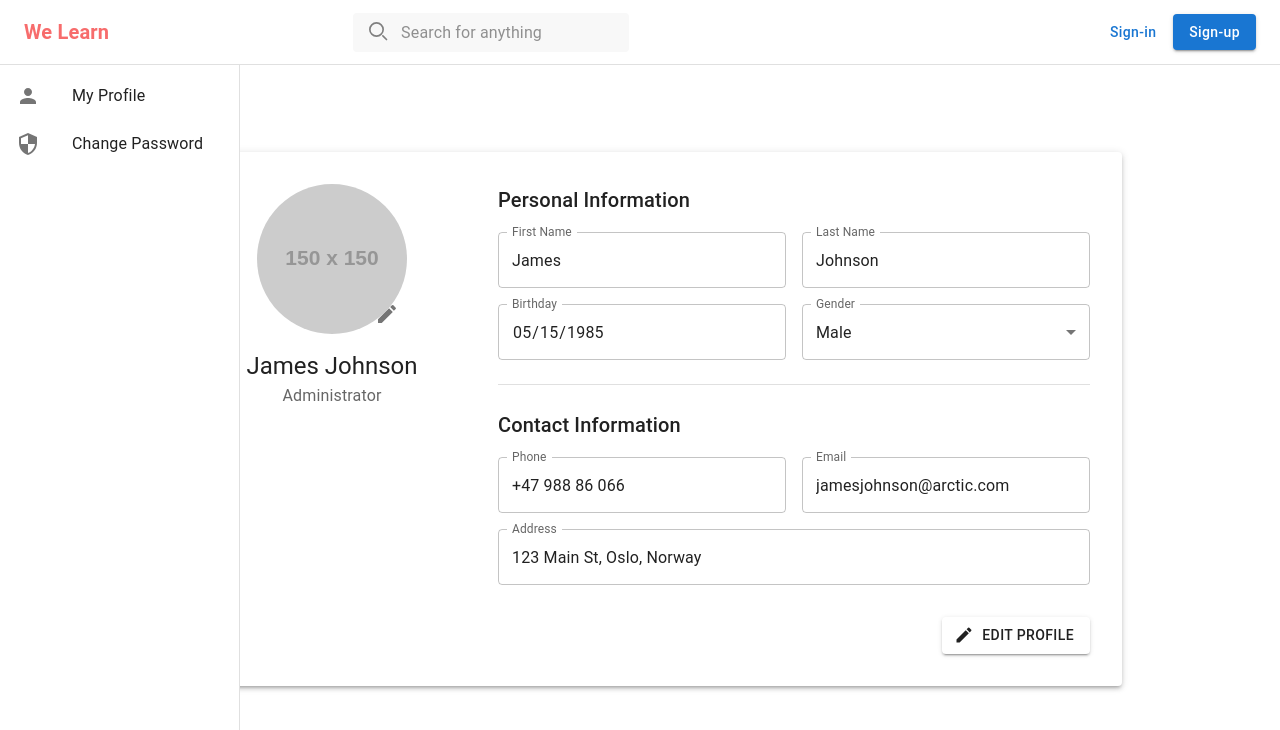
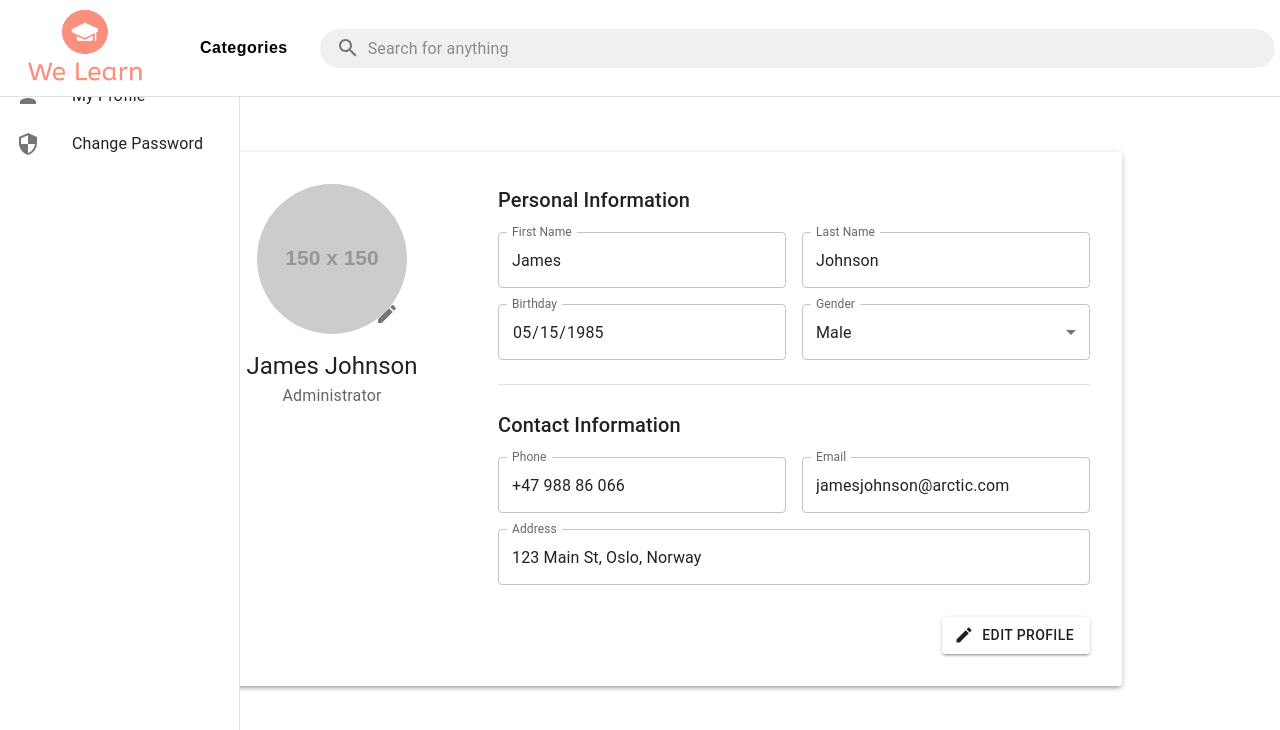
Before and after one commit to ThanhNhan03/We-Learn, a React (Vite) app in the folder client-app/: page /user/profile in a window 1280 px wide. Shown: the top 730 px of the page. Built offline with nearby package versions, Linux system fonts and the light colour scheme.

Commit message:
Updated UI for User HomePage

```diff
--- a/client-app/package.json
+++ b/client-app/package.json
@@ -23,6 +23,7 @@
     "react-icons": "^5.3.0",
     "react-router-dom": "^6.26.2",
     "react-toastify": "^10.0.5",
+    "reactstrap": "^9.2.3",
     "yup": "^1.4.0"
   },
   "devDependencies": {
--- a/client-app/src/components/Navbar/Navbar.jsx
+++ b/client-app/src/components/Navbar/Navbar.jsx
@@ -1,25 +1,34 @@
-import React, { useContext, useState } from 'react';
+import  { useContext, useState } from 'react';
 import { UserContext } from '../../contexts/UserContext';
 import { IoMdMenu } from "react-icons/io";
 import { motion } from "framer-motion";
 import { AppBar, Toolbar, Typography, Button, IconButton, Menu, MenuItem, Box, InputBase, Avatar, Divider } from '@mui/material';
 import { styled } from '@mui/system';
 import { useNavigate } from "react-router-dom";
+import SearchIcon from '@mui/icons-material/Search';
+import { ThemeProvider, createTheme } from '@mui/material/styles';
+import { Popover } from '@mui/material';
+import logo from '../../assets/logo.png';
+import ArrowDropDownIcon from '@mui/icons-material/ArrowDropDown';
+
+// Create a theme instance
+const theme = createTheme();
 
 const NavbarMenu = [];
 
 // Custom styled components
 const Search = styled('div')(({ theme }) => ({
   position: 'relative',
-  borderRadius: theme.shape.borderRadius,
-  backgroundColor: '#f8f8f8',
+  borderRadius: '50px', // Make it more rounded
+  backgroundColor: '#F0F0F0', // Light gray background
   '&:hover': {
-    backgroundColor: '#e8e8e8',
+    backgroundColor: '#E0E0E0', // Slightly darker on hover
   },
+  marginRight: theme.spacing(2),
   marginLeft: 0,
   width: '100%',
   [theme.breakpoints.up('sm')]: {
-    marginLeft: theme.spacing(1),
+    marginLeft: theme.spacing(3),
     width: 'auto',
   },
 }));
@@ -32,6 +41,7 @@ const SearchIconWrapper = styled('div')(({ theme }) => ({
   display: 'flex',
   alignItems: 'center',
   justifyContent: 'center',
+  color: '#757575', // Gray color for the icon
 }));
 
 const StyledInputBase = styled(InputBase)(({ theme }) => ({
@@ -39,15 +49,31 @@ const StyledInputBase = styled(InputBase)(({ theme }) => ({
   '& .MuiInputBase-input': {
     padding: theme.spacing(1, 1, 1, 0),
     paddingLeft: `calc(1em + ${theme.spacing(4)})`,
+    transition: theme.transitions.create('width'),
     width: '100%',
+    [theme.breakpoints.up('md')]: {
+      width: '100ch', // Increase width on larger screens
+    },
   },
 }));
+
+const categories = [
+  { id: 1, name: 'Technology', path: '/categories/technology' },
+  { id: 2, name: 'Business', path: '/categories/business' },
+  { id: 3, name: 'Science', path: '/categories/science' },
+  { id: 4, name: 'Art', path: '/categories/art' },
+];
 
 const Navbar = () => {
   const { User, logout } = useContext(UserContext);
   const navigate = useNavigate();
   const [userAnchorEl, setUserAnchorEl] = useState(null);
   const [mobileAnchorEl, setMobileAnchorEl] = useState(null);
+  const [categoryAnchorEl, setCategoryAnchorEl] = useState(null);
+  const [categoryOpen, setCategoryOpen] = useState(false);
+  const [isCategoryHovered, setIsCategoryHovered] = useState(false);
+  const [learningPathAnchorEl, setLearningPathAnchorEl] = useState(null);
+  const [isLearningPathHovered, setIsLearningPathHovered] = useState(false);
 
   const handleLogout = () => {
     logout();
@@ -70,68 +96,165 @@ const Navbar = () => {
     setMobileAnchorEl(null);
   };
 
+  const handleCategoryOpen = (event) => {
+    setCategoryAnchorEl(event.currentTarget);
+    setIsCategoryHovered(true);
+  };
+
+  const handleCategoryClose = () => {
+    setCategoryAnchorEl(null);
+    setIsCategoryHovered(false);
+  };
+
   const handleNavigateHome = () => {
     navigate('/');
   };
 
+  const handleLearningPathOpen = (event) => {
+    setLearningPathAnchorEl(event.currentTarget);
+    setIsLearningPathHovered(true);
+  };
+
+  const handleLearningPathClose = () => {
+    setLearningPathAnchorEl(null);
+    setIsLearningPathHovered(false);
+  };
+
   return (
-    <AppBar position="fixed" sx={{ backgroundColor: 'white', color: 'black', boxShadow: 'none', borderBottom: '1px solid #e0e0e0',zIndex: (theme) => theme.zIndex.drawer + 1 }}>
+    <ThemeProvider theme={theme}>
+      <AppBar position="fixed" sx={{ backgroundColor: 'white', color: 'black', boxShadow: 'none', borderBottom: '1px solid #e0e0e0', zIndex: (theme) => theme.zIndex.drawer + 1 }}>
         <motion.div
           initial={{ opacity: 0, y: -50 }}
           animate={{ opacity: 1, y: 0 }}
         >
-        <Toolbar sx={{ justifyContent: 'space-between' }}>
-          {/* Logo section */}
-          <Typography
-            variant="h6"
-            component="div"
-            sx={{ fontWeight: 'bold', color: '#5624d0', cursor: 'pointer' }}
-            style={{color: '#F76C6C'}}
-            onClick={handleNavigateHome}
+         <Toolbar sx={{ justifyContent: 'space-between', display: 'flex', alignItems: 'center' }}>
+  {/* Logo section with rounded image and text */}
+  <Box sx={{ display: 'flex', alignItems: 'center', cursor: 'pointer' }} onClick={handleNavigateHome}>
+<img
+  src={logo}
+  alt="logo"
+  style={{
+width: 120,
+height: 80,
+    marginRight: 8,
+borderRadius: '5%',  // This makes the image round
+  // This ensures the image covers the area without distortion
+  }}
+/>
+
+</Box>
+
+
+            {/* Categories Dropdown */}
+            <Box
+              onMouseEnter={handleCategoryOpen}
+              onMouseLeave={handleCategoryClose}
+              sx={{ marginLeft: 5 }}
             >
-            We Learn
-          </Typography>
+              <Button
 
-          {/* Search Bar */}
+                sx={{
+                  color: isCategoryHovered ? 'deepblue' : 'inherit',
+                  textTransform: 'none',
+                  fontFamily: '"Poppins", sans-serif',
+                  fontWeight: 700,  // Changed to bold (700)
+                  fontSize: '1rem',
+                  letterSpacing: '0.5px',
+                  '&:hover': {
+                    backgroundColor: 'transparent',
+                  },
+                }}
+              >
+                Categories
+              </Button>
+              <Menu
+                anchorEl={categoryAnchorEl}
+                open={Boolean(categoryAnchorEl)}
+                onClose={handleCategoryClose}
+                MenuListProps={{ onMouseLeave: handleCategoryClose }}
+                anchorOrigin={{
+                  vertical: 'bottom',
+                  horizontal: 'left',
+                }}
+                transformOrigin={{
+                  vertical: 'top',
+                  horizontal: 'left',
+                }}
+              >
+                {categories.map((category) => (
+                  <MenuItem
+                    key={category.id}
+                    onClick={() => {
+                      handleCategoryClose();
+                      navigate(category.path);
+                    }}
+                  >
+                    {category.name}
+                  </MenuItem>
+                ))}
+              </Menu>
+            </Box>
+
+            {/* Centered Search Bar */}
+            <Box sx={{ display: 'flex', justifyContent: 'center', flexGrow: 1 }}>
               <Search>
                 <SearchIconWrapper>
-              <svg
-                xmlns="http://www.w3.org/2000/svg"
-                fill="none"
-                viewBox="0 0 24 24"
-                stroke="currentColor"
-                style={{ width: '20px', height: '20px', color: 'gray' }}
-              >
-                <path
-                  strokeLinecap="round"
-                  strokeLinejoin="round"
-                  strokeWidth="2"
-                  d="M21 21l-4.35-4.35M9 17a8 8 0 100-16 8 8 8 0 000 16z"
-                />
-              </svg>
+                  <SearchIcon />
                 </SearchIconWrapper>
                 <StyledInputBase
                   placeholder="Search for anything"
                   inputProps={{ 'aria-label': 'search' }}
                 />
               </Search>
-
-          {/* Menu section */}
-          <Box sx={{ display: { xs: 'none', md: 'flex' }, gap: 2 }}>
-            {NavbarMenu.map((menu) => (
-              <Button key={menu.id} href={menu.path} sx={{ color: 'black', textTransform: 'none' }}>
-                {menu.title}
-              </Button>
-            ))}
             </Box>
 
+            {/* My Learning Path Dropdown */}
+            <Box
+              onMouseEnter={handleLearningPathOpen}
+              onMouseLeave={handleLearningPathClose}
+              sx={{ marginLeft: 2, marginRight: 2 }}
+            >
+              <Button
+
+                sx={{
+                  color: isLearningPathHovered ? 'deepblue' : 'inherit',
+                  textTransform: 'none',
+                  fontFamily: '"Poppins", sans-serif',
+                  fontWeight: 700,  // Changed to bold (700)
+                  fontSize: '1rem',
+                  letterSpacing: '0.5px',
+                  '&:hover': {
+                    backgroundColor: 'transparent',
+                  },
+                }}
+              >
+                My Learning Path
+              </Button>
+              <Menu
+                anchorEl={learningPathAnchorEl}
+                open={Boolean(learningPathAnchorEl)}
+                onClose={handleLearningPathClose}
+                MenuListProps={{ onMouseLeave: handleLearningPathClose }}
+                anchorOrigin={{
+                  vertical: 'bottom',
+                  horizontal: 'left',
+                }}
+                transformOrigin={{
+                  vertical: 'top',
+                  horizontal: 'left',
+                }}
+              >
+                <MenuItem onClick={handleLearningPathClose}>Path 1</MenuItem>
+                <MenuItem onClick={handleLearningPathClose}>Path 2</MenuItem>
+                <MenuItem onClick={handleLearningPathClose}>Path 3</MenuItem>
+              </Menu>
+            </Box>
+
+            {/* User Actions */}
             <Box sx={{ display: 'flex', alignItems: 'center', gap: 1 }}>
               {User ? (
                 <>
-                <Avatar
-                  onClick={handleUserMenuOpen}
-                  sx={{ cursor: 'pointer' }}
-                >
+                  <Avatar onClick={handleUserMenuOpen} sx={{ cursor: 'pointer' }}>
                     {User.firstname[0]}
                   </Avatar>
                   <Menu
@@ -180,20 +303,21 @@ const Navbar = () => {
                     Logout
                   </MenuItem>
                 ) : (
-                [
+                  <>
                     <MenuItem key="sign-in" onClick={() => { handleMobileMenuClose(); navigate("/sign-in"); }}>
                       Sign-in
-                  </MenuItem>,
+                    </MenuItem>
                     <MenuItem key="sign-up" onClick={() => { handleMobileMenuClose(); navigate("/sign-up"); }}>
                       Sign-up
                     </MenuItem>
-                ]
+                  </>
                 )}
               </Menu>
             </Box>
           </Toolbar>
         </motion.div>
       </AppBar>
+    </ThemeProvider>
   );
 };
 
```
Also changed, not shown: 1 other file (tests, documents, lock files or other folders). Lines whose indentation alone changed are shown as unchanged.
